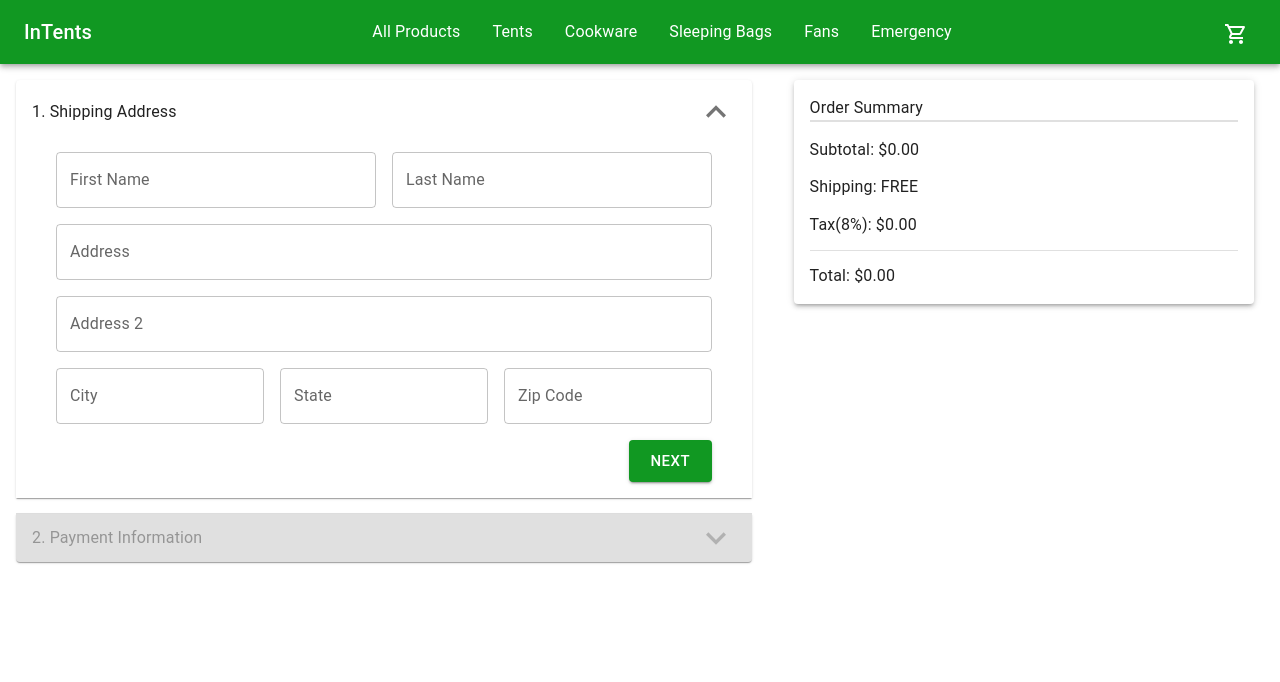
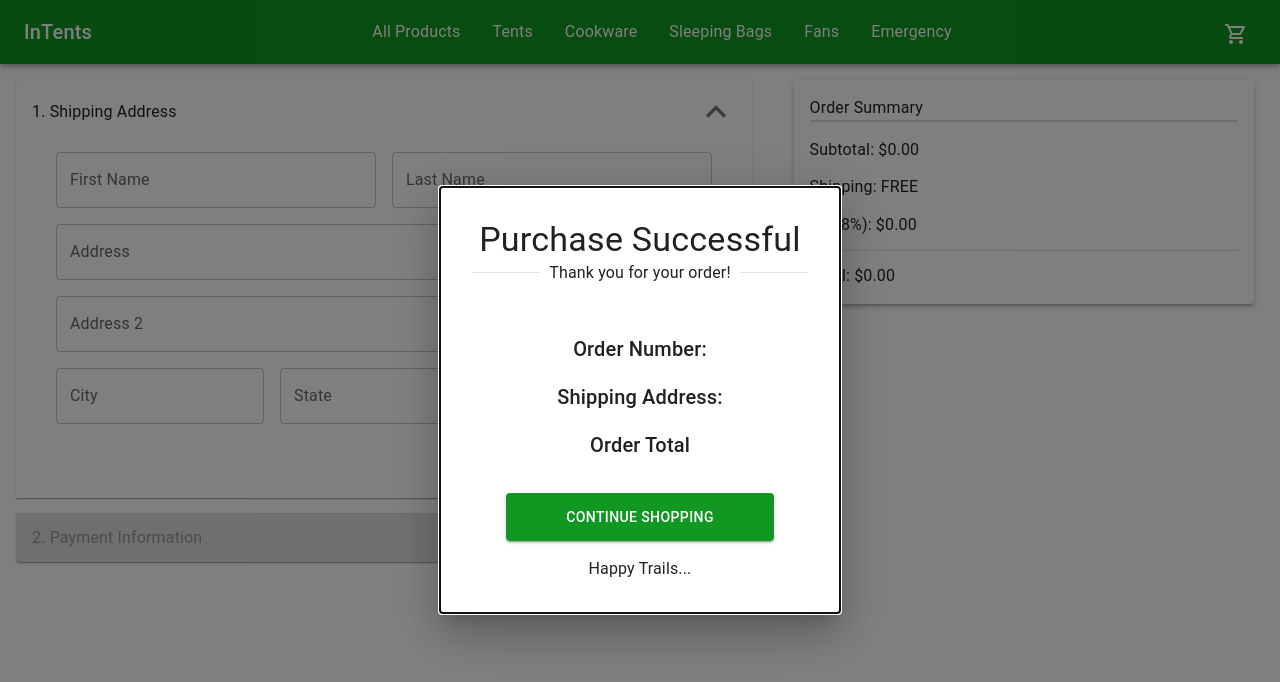
Before and after one commit to kitsi/InTents, a React (Create React App) app in the folder client-side/: page /checkout in a window 1280 px wide. Shown: the top 682 px of the page. Built offline with nearby package versions, Linux system fonts and the light colour scheme.

Commit message:
Modal styling and format completed

```diff
--- a/client-side/src/components/CheckoutPage/CheckoutPage.jsx
+++ b/client-side/src/components/CheckoutPage/CheckoutPage.jsx
@@ -19,7 +19,7 @@ function CheckoutPage() {
   const [paymentDisabled, setPaymentDisabled] = useState(true);
   const [expandedAddress, setExpandedAddress] = useState(true);
   const [expandedPayment, setExpandedPayment] = useState(false);
-  const [openModal, setOpenModal] = useState(false);
+  const [openModal, setOpenModal] = useState(true);
 
   const handleAccordionChange = (panel) => (isExpanded) => {
     if (panel == "address") {
--- a/client-side/src/components/CheckoutPage/OrderConfirmationModal/OrderConfirmationModal.jsx
+++ b/client-side/src/components/CheckoutPage/OrderConfirmationModal/OrderConfirmationModal.jsx
@@ -1,26 +1,42 @@
 import React, { useState } from "react";
-import Box from "@mui/material/Box";
-import Button from "@mui/material/Button";
-import Typography from "@mui/material/Typography";
-import Modal from "@mui/material/Modal";
-import { modalStyle } from "./OrderConfirmationModalStyles";
+import { Typography, Button, Divider, Modal, Box } from "@mui/material";
+import {
+  modalStyle,
+  bodyStyle,
+  headerStyle,
+  footerStyle,
+  continueButtonStyle,
+} from "./OrderConfirmationModalStyles";
 
 function OrderConfirmationModal({ handleModalClose, openModal }) {
   return (
     <div>
-      <Modal
-        open={openModal}
-        onClose={handleModalClose}
-        aria-labelledby="modal-modal-title"
-        aria-describedby="modal-modal-description"
-      >
+      <Modal open={openModal} onClose={handleModalClose}>
         <Box sx={modalStyle}>
-          <Typography id="modal-modal-title" variant="h6" component="h2">
-            Text in a modal
-          </Typography>
-          <Typography id="modal-modal-description" sx={{ mt: 2 }}>
-            Duis mollis, est non commodo luctus, nisi erat porttitor ligula.
-          </Typography>
+          <Box sx={headerStyle}>
+            <Typography variant="h4" component="h2">
+              Purchase Successful
+            </Typography>
+            <Divider>Thank you for your order!</Divider>
+          </Box>
+          <Box sx={bodyStyle}>
+            <Typography variant="h6" sx={{ mt: 2 }}>
+              Order Number:
+            </Typography>
+            <Typography variant="h6" sx={{ mt: 2 }}>
+              Shipping Address:
+            </Typography>
+            <Typography variant="h6" sx={{ mt: 2 }}>
+              Order Total
+            </Typography>
+          </Box>
+          <Box sx={footerStyle}>
+            <Button variant="contained" sx={continueButtonStyle}>
+              Continue Shopping
+            </Button>
+            {/* Easter Egg */}
+            <Typography>Happy Trails...</Typography>
+          </Box>
         </Box>
       </Modal>
     </div>
--- a/client-side/src/components/CheckoutPage/OrderConfirmationModal/OrderConfirmationModalStyles.js
+++ b/client-side/src/components/CheckoutPage/OrderConfirmationModal/OrderConfirmationModalStyles.js
@@ -5,7 +5,33 @@ export const modalStyle = {
   transform: "translate(-50%, -50%)",
   width: 400,
   bgcolor: "background.paper",
-  border: "2px solid #000",
   boxShadow: 24,
   p: 4,
+  display: "flex",
+  flexDirection: "column",
 };
+
+export const bodyStyle = {
+  display: "flex",
+  flexDirection: "column",
+  alignItems: "center",
+  marginTop: "2rem",
+};
+
+export const headerStyle = {
+  display: "flex",
+  flexDirection: "column",
+};
+
+export const footerStyle = {
+  marginTop: "2rem",
+  display: "flex",
+  flexDirection: "column",
+  alignItems: "center",
+};
+
+export const continueButtonStyle = {
+  width: "80%",
+  height: "3rem",
+  marginBottom: "1rem",
+};
```
